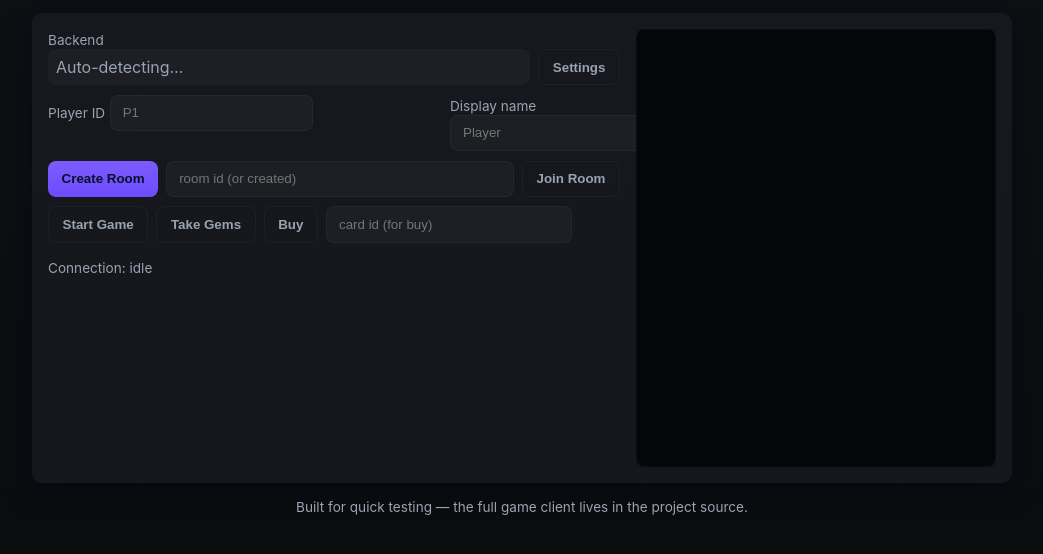
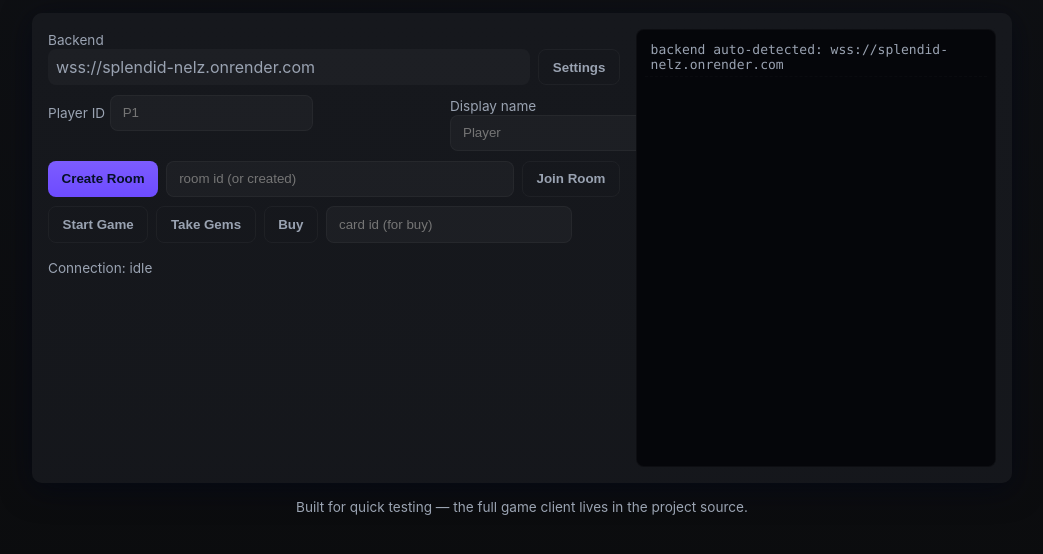
Before and after one commit to forry4/forry4.github.io, a plain HTML site: page docs/index.html in a window 1280 px wide. Shown: the part 204-758 px from the top of the page, without its empty margins (118-1161 px from the left). Drawn offline with Linux system fonts and the light colour scheme.

Commit message:
docs: auto-run backend detection on page load

```diff
--- a/docs/index.html
+++ b/docs/index.html
@@ -150,6 +150,17 @@
     }
     return null;
   }
+
+  // Auto-run detection on page load so visitors don't have to click anything.
+  (async function autoDetectBackendOnLoad(){
+    try{
+      // small delay to let the UI render
+      await new Promise(r => setTimeout(r, 250));
+      const chosen = await chooseBackendCandidate();
+      if(chosen){ base = chosen; backendDisplay.textContent = base; appendLine('backend auto-detected: ' + base); }
+      else { backendDisplay.textContent = 'manual required'; backendSettings.style.display = 'block'; appendLine('no backend auto-detected — open Settings to set one', 'var(--muted)'); }
+    }catch(e){ console.warn('auto-detect failed', e); backendDisplay.textContent = 'manual required'; backendSettings.style.display = 'block'; }
+  })();
   function endpoint(room, player){ return (base || '').replace(/^http/,'ws').replace(/\/+$/,'') + '/ws/' + encodeURIComponent(room) + '/' + encodeURIComponent(player); }
 
   document.getElementById('create').addEventListener('click', async () => {
```
